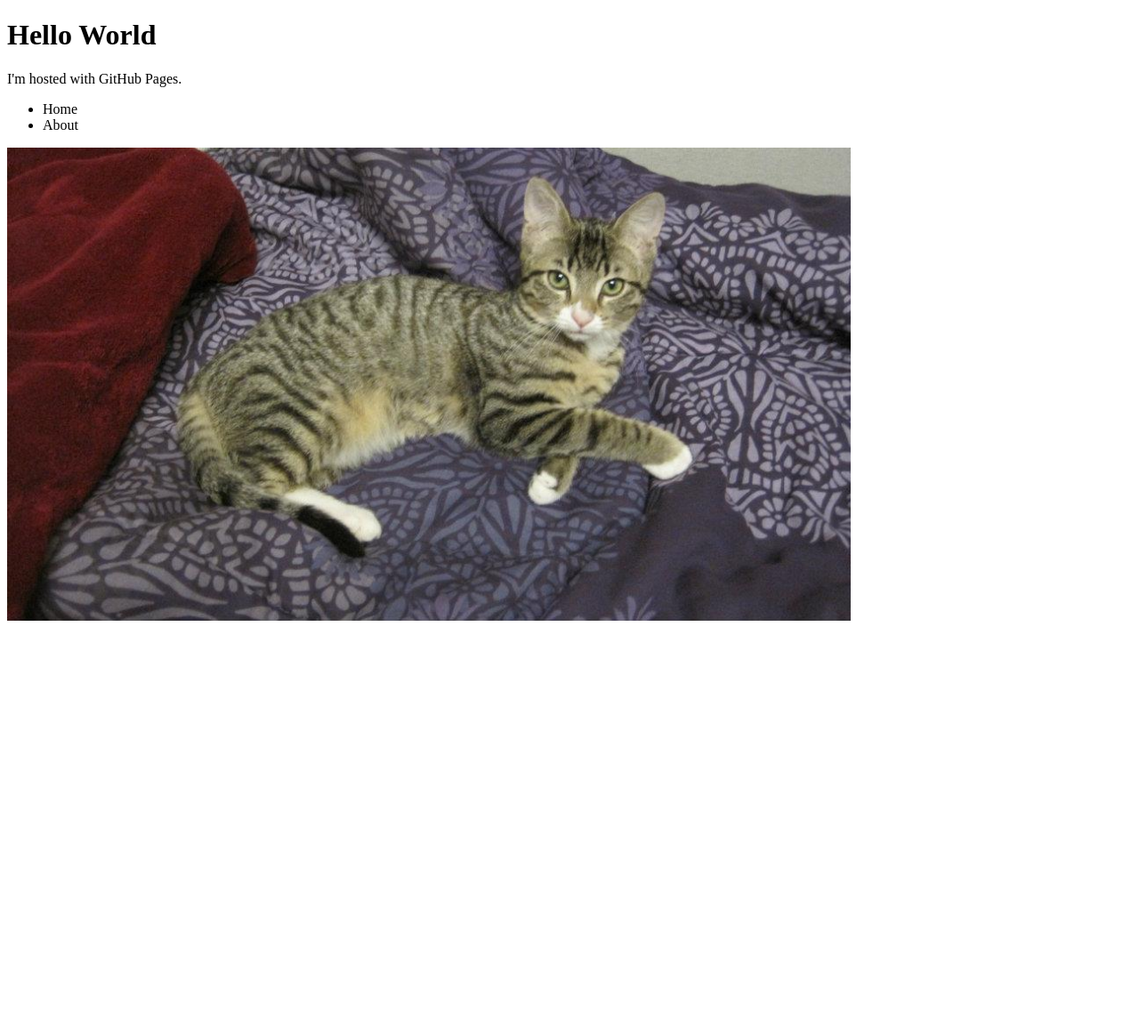
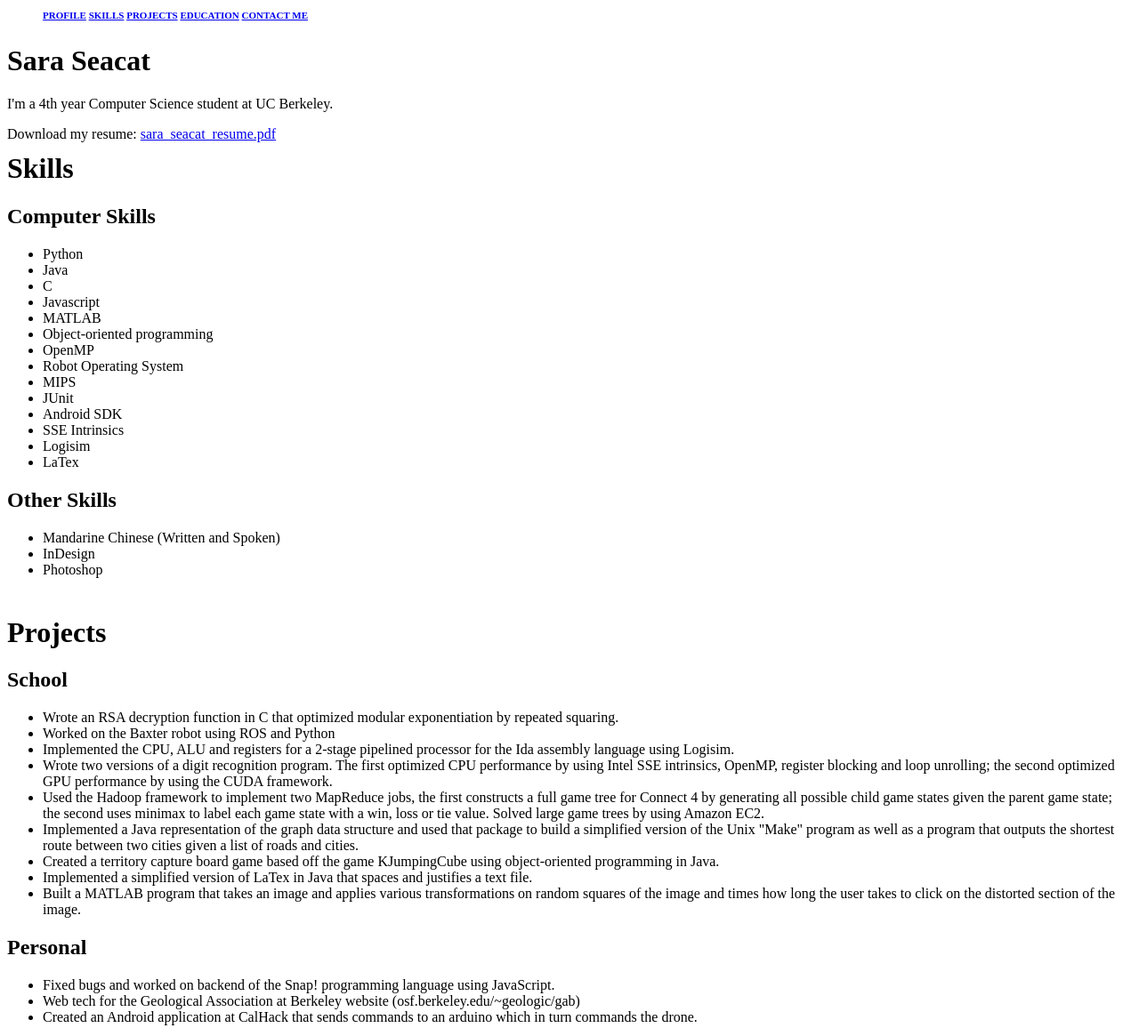
Before and after one commit to sseacat/sseacat.github.io, a plain HTML site: page index.html in a window 1280 px wide. Shown: the top 1156 px of the page at 89% size. Before the commit the page ends 800 px from the top, so only its background shows below. Drawn offline with Linux system fonts and the light colour scheme.

Commit message:
added resume content and link to profiles

```diff
--- a/index.html
+++ b/index.html
@@ -1,17 +1,116 @@
 <!DOCTYPE html>
 <html>
   <head>
-		<!-- <link href="style.css" rel="stylesheet"> -->
+    <link href="style.css" rel="stylesheet"/>
   </head>
   <body>
-		<h1>Hello World</h1>
-		<p>I'm hosted with GitHub Pages.</p>
-		<!-- <script src="jquery.min.js"></script>
-		<script src="app.js"></script> -->
+
+    <div class="nav">
+      <div class="container">
         <ul>
-			<li>Home</li>
-			<li>About</li>
+          <li><a href="#profile">Profile</a></li>
+          <li><a href="#skills">Skills</a></li>
+          <li><a href="#projects">Projects</a></li>
+          <li><a href="#eduction">Education</a></li>
+          <li><a href="#contact">Contact Me</a></li>
         </ul>
-		<img width=75% src="pictures/moko.jpg">
+      </div>
+    </div>
+
+    <div class="profile">
+      <div class="container">
+        <a name="profile"></a>
+        <h1>Sara Seacat</h1>
+        <p>I'm a 4th year Computer Science student at UC Berkeley.</p>
+        <p>Download my resume: <a href="sara_seacat_resume.pdf">sara_seacat_resume.pdf</a></p>
+
+      </div>
+    </div>
+
+    <div class="skills">
+      <div class="container">
+        <a name="skills"></a>
+        <h1>Skills</h1>
+        <h2>Computer Skills</h2>
+        <ul>
+          <li>Python</li>
+          <li>Java</li>
+          <li>C</li>
+          <li>Javascript</li>
+          <li>MATLAB</li>
+          <li>Object-oriented programming</li>
+          <li>OpenMP</li>
+          <li>Robot Operating System</li>
+          <li>MIPS</li>
+          <li>JUnit</li>
+          <li>Android SDK</li>
+          <li>SSE Intrinsics</li>
+          <li>Logisim</li>
+          <li>LaTex</li>
+        </ul>
+        <h2>Other Skills</h2>
+        <ul>
+          <li>Mandarine Chinese (Written and Spoken)</li>
+          <li>InDesign</li>
+          <li>Photoshop</li>
+        </ul>
+      </div>
+    </div>
+
+    <div class="projects">
+      <div class="container">
+        <a name="projects"></a>
+        <h1>Projects</h1>
+        <h2>School</h2>
+        <ul>
+          <li>Wrote an RSA decryption function in C that optimized modular exponentiation by repeated squaring.</li>
+          <li>Worked on the Baxter robot using ROS and Python</li>
+          <li>Implemented the CPU, ALU and registers for a 2-stage pipelined processor for the Ida assembly language using Logisim.</li>
+          <li>Wrote two versions of a digit recognition program. The first optimized CPU performance by using Intel SSE intrinsics, OpenMP, register blocking and loop unrolling; the second optimized GPU performance by using the CUDA framework.</li>
+          <li>Used the Hadoop framework to implement two MapReduce jobs, the first constructs a full game tree for Connect 4 by generating all possible child game states given the parent game state; the second uses minimax to label each game state with a win, loss or tie value. Solved large game trees by using Amazon EC2.</li>
+          <li>Implemented a Java representation of the graph data structure and used that package to build a simplified version of the Unix "Make" program as well as a program that outputs the shortest route between two cities given a list of roads and cities.</li>
+          <li>Created a territory capture board game based off the game KJumpingCube using object-oriented programming in Java.</li>
+          <li>Implemented a simplified version of LaTex in Java that spaces and justifies a text file.</li>
+          <li>Built a MATLAB program that takes an image and applies various transformations on random squares of the image and times how long the user takes to click on the distorted section of the image.</li>
+        </ul>
+
+        <h2>Personal</h2>
+        <ul>
+          <li>Fixed bugs and worked on backend of the Snap! programming language using JavaScript.</li>
+          <li>Web tech for the Geological Association at Berkeley website (osf.berkeley.edu/~geologic/gab)</li>
+          <li>Created an Android application at CalHack that sends commands to an arduino which in turn commands the drone.</li>
+        </ul>
+      </div>
+    </div>
+
+    <div class="education">
+      <div class="container">
+        <a name="education"></a>
+        <h1>Programming Coursework</h1>
+        <ul>
+          <li>Computer Security (CS161)</li>
+          <li>Introduction to Robotics (EE C125)</li>
+          <li>Great Ideas in Computer Architecture (Machine Structures) (CS61C)</li>
+          <li>Data Structures (CS61B)</li>
+          <li>Introduction to Computer Programming for Scientists and Engineers (E7)</li>
+          <li>Discrete Mathematics and Probability Theory (CS70)</li>
+          <li>Introduction to Digital Electronics (EE100)</li>
+          <li>Linear Algebra and Differential Equations (Math 54)</li>
+        </ul>
+      </div>
+    </div>
+
+    <div class="contact">
+      <div class="container">
+        <a name="contact"></a>
+        <h1>Find me on</h1>
+        <ul>
+          <li><a href="https://github.com/sseacat">GitHub</a></li>
+          <li><a href="https://www.linkedin.com/in/sseacat">LinkedIn</a></li>
+          <li><a href="mailto:sseacat@gmail.com">Email: sseacat@gmail.com</a></li>
+        </ul>
+      </div>
+    </div>
+
   </body>
 </html>
--- /dev/null
+++ b/style.css
@@ -0,0 +1,62 @@
+/*h1 {color: yellow;}
+.header p {color: blue;}
+.header h2 {
+	color: #9933CC;
+	font-family: 'Open Sans', sans-serif;
+	font-size: 48px;
+}*/
+/*.jumbotron {
+	margin: 14px;
+	background-image: url('http://goo.gl/ODpi3y');
+	border: 3px solid #cc0000;
+	padding: 23px;
+	background-color: #0099cc;
+	background-color: #0099cc;
+	margin-right: auto;
+	margin-left: auto;
+}*/
+/*.skills li {
+	display: inline;
+}*/
+/*.profile {
+	height: 500px;
+	background-image: url('http://goo.gl/04j7Nn');
+}*/
+/*.profile h1 {
+	position: fixed;
+	top: 30px;
+	right: 5px;
+}*/
+.nav {
+	background-color: white;
+	position: fixed;
+	top: 0px;
+	width: 100%;
+	font-size: 11px;
+	font-weight: bold;
+	text-transform: uppercase;
+}
+.nav li {
+	display: inline;
+}
+.profile {
+	margin-top: 50px;
+	height: 100px;
+	/*background-color: oldlace;*/
+}
+.skills {
+	height: 500px;
+	/*background-color: dimgray;*/
+}
+.projects {
+	height: 700px;
+	/*background-color: lightcyan;*/
+}
+.education {
+	height: 250px;
+	/*background-color: seagreen;*/
+}
+.contact {
+	height: 100px;
+	/*background-color: blanchedalmond;*/
+}
```
Also changed, not shown: images/moko.jpg (renamed from pictures/moko.jpg), 1 other file. Lines whose indentation alone changed are shown as unchanged.
